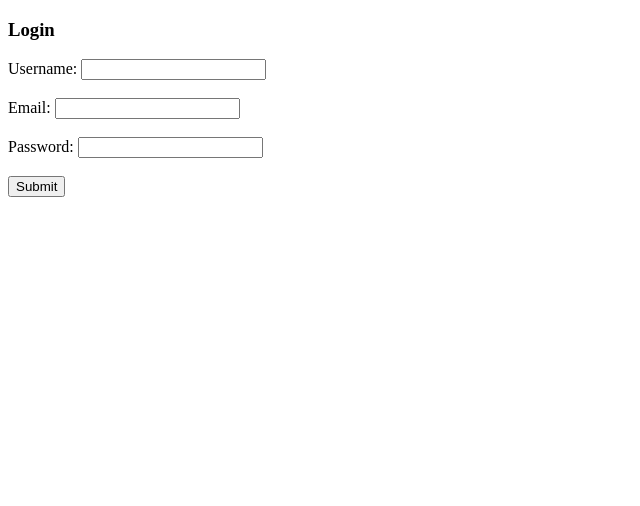
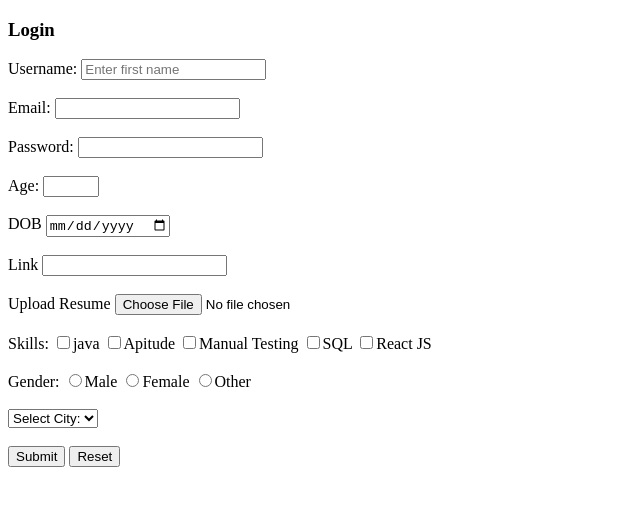
Before and after one commit to jenar358/DEC-2024-FRONTEND, a plain HTML site: page HTML code/forms.html in a window 1280 px wide. Shown: the whole page, without its empty margins (0-640 px from the left). Drawn offline with Linux system fonts and the light colour scheme.

Commit message:
initial commit

```diff
--- a/HTML code/forms.html
+++ b/HTML code/forms.html
@@ -8,16 +8,49 @@
 <body>
     <h3>Login</h3>
     <form>
-        <label>Username: </label>
-        <input type="text">
+        <label for="username">Username: </label>
+        <input type="text" id="username" required placeholder="Enter first name" title="Enter your first name">
+ <br><br>
+        <label for="email">Email: </label>
+        <input type="email" id="email">
+ <br><br>
+        <label for="pass">Password: </label>
+        <input type="password" id="pass">
+ <br><br>
+        <label>Age:</label>
+        <input type="number" max="25" min="18">
+ <br><br>
+        <label>DOB</label>
+        <input type="date">
+ <br><br>
+        <label>Link</label>
+        <input type="url">
+ <br><br>
+        <label>Upload Resume</label>
+        <input type="file">
+ <br><br>
+        <label>Skills:</label>
+        <input type="checkbox">java
+        <input type="checkbox">Apitude
+        <input type="checkbox">Manual Testing
+        <input type="checkbox">SQL
+        <input type="checkbox">React JS
 <br><br>
-        <label>Email: </label>
-        <input type="email">
+        <label>Gender:</label>
+        <input type="radio" name="gender">Male
+        <input type="radio" name="gender">Female
+        <input type="radio" name="gender">Other
 <br><br>
-        <label>Password: </label>
-        <input type="password">
+        <select>
+            <option>Select City:</option>
+            <option>Pune</option>
+            <option>Nagpur</option>
+            <option>Mumbai</option>
+            <option>Bengaluru</option>
+        </select>
 <br><br>
         <button>Submit</button>
+        <input type="reset">
     </form>
 </body>
 
```
